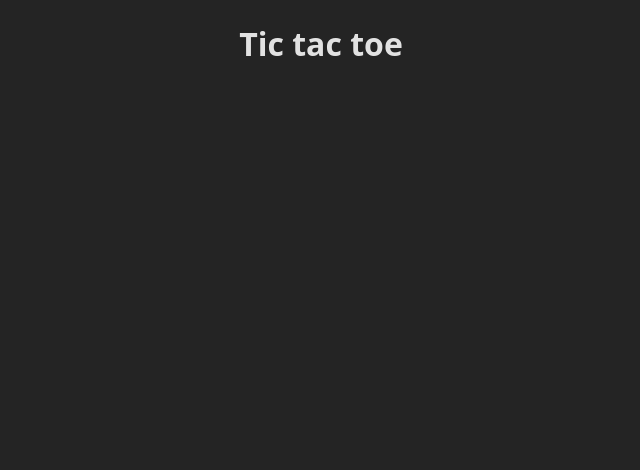
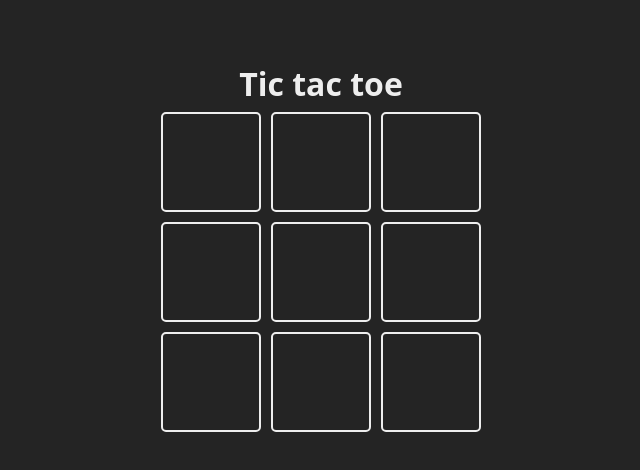
Before and after one commit to bautista225/tic-tac-toe, a React (Vite) app: page / in a window 1280 px wide. Shown: the top 470 px of the page, without its empty margins (319-959 px from the left). Built offline with nearby package versions, Linux system fonts and the light colour scheme.

Commit message:
Drawing the tic tac toe board

```diff
--- a/src/App.jsx
+++ b/src/App.jsx
@@ -1,10 +1,28 @@
-import { useState } from 'react'
-import reactLogo from './assets/react.svg'
-import viteLogo from '/vite.svg'
-import './App.css'
+import "./App.css";
+
+const TURNS = {
+  X: "×",
+  O: "o",
+};
+
+const board = Array(9).fill(null);
+
+const Square = ({ children, updateBoard, index }) => (
+  <div className="square">{children}</div>
+);
 
 function App() {
-  return <h1>Tic tac toe</h1>
+  return (
+    <main className="board">
+      <h1>Tic tac toe</h1>
+
+      <section className="game">
+        {board.map((_, index) => (
+          <Square key={index} index={index}></Square>
+        ))}
+      </section>
+    </main>
+  );
 }
 
-export default App
+export default App;
```
